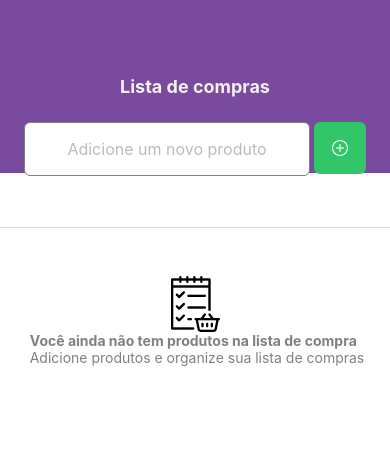
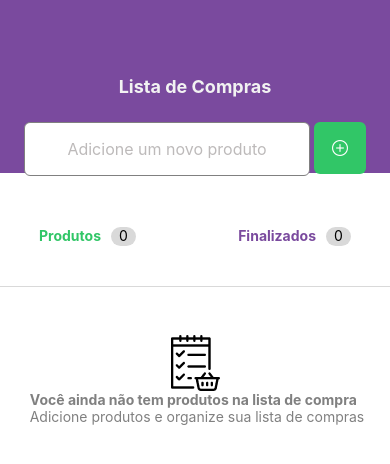
Before and after one commit to cesulfaculdade/trabalho01-alisson2023014305, a React Native app: screen / in a window 390 px wide. Shown: the top 464 px of the page. Built offline with nearby package versions, Linux system fonts and the light colour scheme.

Commit message:
Product Count

```diff
--- a/src/Header/index.tsx
+++ b/src/Header/index.tsx
@@ -9,7 +9,7 @@ export default function Header(){
 
         <Text style={style.TextHeader}>
 
-            Lista de compras
+            Lista de Compras
 
         </Text>
 
--- /dev/null
+++ b/src/ProductCount/index.tsx
@@ -0,0 +1,24 @@
+import { Text, View } from "react-native";
+import { style } from "./styles"
+
+type Props = {
+    color: string;
+    name: string;
+    numeros: number
+}
+
+export default function ListLayout({ color, name, numeros }: Props) {
+    return (
+        <View style={{ flexDirection: "row", height: 19 }} >
+            <Text style={{ color: color, fontWeight: "bold" }}>
+                {name}
+            </Text>
+            <View style={style.container}>
+                <Text style={{ }}>
+                    {numeros}
+                </Text>
+            </View>
+        </View>
+
+    )
+}
--- /dev/null
+++ b/src/ProductCount/styles.ts
@@ -0,0 +1,16 @@
+import { StyleSheet } from "react-native";
+
+export const style = StyleSheet.create({
+    container:{
+        backgroundColor: "#D9D9D9",
+        borderCurve:"circular",
+        borderRadius:30,
+        marginLeft: 10,
+        height: 19,
+        width: 25,
+        display:"flex",
+        flexDirection:"column",
+        alignItems:"center",
+    }
+
+})
--- a/src/products/styles.ts
+++ b/src/products/styles.ts
@@ -21,7 +21,8 @@ export const styles = StyleSheet.create({
         justifyContent:"space-between",
         borderRadius:8,
         flexDirection:"row",
-        alignSelf:"center"
+        alignSelf:"center",
+
     },
 
 
--- a/src/screens/Home.tsx
+++ b/src/screens/Home.tsx
@@ -4,40 +4,39 @@ import AntDesign from '@expo/vector-icons/AntDesign';
 import { useState } from "react";
 import shopping from '../../src/assets/shopping_list.png';
 import { Product } from "../products";
+import ListLayout from "../ProductCount";
 
 
 export function Home() {
-    const[productName, setProductName]= useState('');
-    const [products,setProducts]= useState<string[]>([]);
+    const [productName, setProductName] = useState('');
+    const [products, setProducts] = useState<string[]>([]);
+    const [productConcluid, setProductConcluid] = useState<string[]>([]);
 
 
 
+    function handleProductAdd() {
+        if (products.includes(productName)) {
+            return Alert.alert("Produto já cadastrado", "Já existe um produto na lista com esse nome.")
+        }
+        setProducts((prevState) => [...prevState, productName]);
+        setProductName('');
+    }
 
-    function handleProductAdd(){
-        if(products.includes(productName)){
-            return Alert.alert("Produto já cadastrado","Já existe um produto na lista com esse nome.")
-        }
-            setProducts((prevState)=>[...prevState, productName]);
-            setProductName('');
 
-    }
-     function handleProductRemove(name: string){
-        //console.log(`Produto Removido! ${name}`);
-        Alert.alert("Remover",`Deseja remover o produto ${name}?`,[
+    function handleProductRemove(name: string) {
+        Alert.alert("Remover", `Deseja remover o produto ${name}?`, [
             {
-                text:'Sim',
+                text: 'Sim',
                 onPress: () => setProducts(prevState => prevState.filter(product => product != name))
             },
             {
-                text:'Não',
+                text: 'Não',
                 style: 'cancel'
             }
         ])
     }
 
-
-
-    return(
+    return (
 
         <View style={styles.container}>
 
@@ -58,16 +57,23 @@ export function Home() {
                     style={styles.button}
                     onPress={handleProductAdd}>
 
-                <AntDesign style={styles.txtButton}name="pluscircleo" size={16} color="black" />
+                    <AntDesign style={styles.txtButton} name="pluscircleo" size={16} color="black" />
                 </TouchableOpacity>
 
-            <View style={styles.containerProductsText}>
+            </View>
+            <View>
+                <View style={styles.CounterText}>
+                    <ListLayout
+                        name={"Produtos"}
+                        color="#31C667"
+                        numeros={products.length}
+                    />
 
-
-
-
-
-
+                    <ListLayout
+                        name={"Finalizados"}
+                        color="#7A4A9E"
+                        numeros={productConcluid.length}
+                    />
 
                 </View>
 
@@ -77,12 +83,12 @@ export function Home() {
             <FlatList
                 data={products}
                 keyExtractor={item => item}
-            renderItem={({item})=> (
-            <Product name={item} onRemove={()=> handleProductRemove(item)}/>
+                renderItem={({ item }) => (
+                    <Product name={item} onRemove={() => handleProductRemove(item)} />
                 )}
                 showsVerticalScrollIndicator={false}
                 contentContainerStyle={products.length <= 0 && styles.list}
-            ListEmptyComponent={()=>(
+                ListEmptyComponent={() => (
 
 
                     <View style={styles.ListEmpty}>
@@ -95,13 +101,6 @@ export function Home() {
             />
 
 
-
-
-
-
-
-
-
         </View>
 
 
@@ -110,71 +109,74 @@ export function Home() {
 }
 
 const styles = StyleSheet.create({
-
-    container:{
-        flex:1,
+    container: {
+        flex: 1,
     },
-    inputContainer:{
-        justifyContent:"center",
-        flexDirection:"row",
-        top:"-6%",
-        height:54,
+    inputContainer: {
+        justifyContent: "center",
+        flexDirection: "row",
+        top: "-6%",
+        height: 54,
         paddingLeft: 24,
         paddingRight: 24,
     },
-    input:{
+    input: {
         padding: 16,
         textAlign: "center",
         borderRadius: 6,
         borderColor: "#808080",
         borderWidth: 0.5,
         backgroundColor: "white",
-        flex:1,
-        fontSize:16,
+        flex: 1,
+        fontSize: 16,
 
 
     },
-    button:{
+    button: {
         borderRadius: 6,
         backgroundColor: "#31C667",
         height: 52,
         width: 52,
         marginLeft: 4,
-        justifyContent:"center"
+        justifyContent: "center"
 
     },
-    txtButton:{
-        margin:"auto",
-        color:"white"
+    txtButton: {
+        margin: "auto",
+        color: "white"
     },
-    containerProductsText:{
-
-
-
-    },
-    ListEmpty:{
-        flex:1,
-        justifyContent:"center",
-        flexDirection:'column',
-        alignItems:"center",
+    ListEmpty: {
+        flex: 1,
+        justifyContent: "center",
+        flexDirection: 'column',
+        alignItems: "center",
         paddingVertical: 48,
         paddingHorizontal: 20,
         borderTopColor: "#D9D9D9",
         borderTopWidth: 1,
 
     },
-    listEmptyText:{
-        color:"#808080",
-        fontWeight:'bold',
-        textAlign:"center",
-        fontSize:14
+    listEmptyText: {
+        color: "#808080",
+        fontWeight: 'bold',
+        textAlign: "center",
+        fontSize: 14
     },
-    EmptyText:{
-        color:"#808080",
-        fontSize:14
+    EmptyText: {
+        color: "#808080",
+        fontSize: 14
     },
-    list:{
+    CounterText: {
+        flex: 1,
+        flexDirection: "row",
+        justifyContent: "space-between",
+        marginLeft: "10%",
+        marginRight: "10%",
+        width: "80%",
+        marginBottom: 20,
+        paddingBottom:20
+    },
+    list: {
 
     }
-
 })
```
Lines whose indentation alone changed are shown as unchanged.
